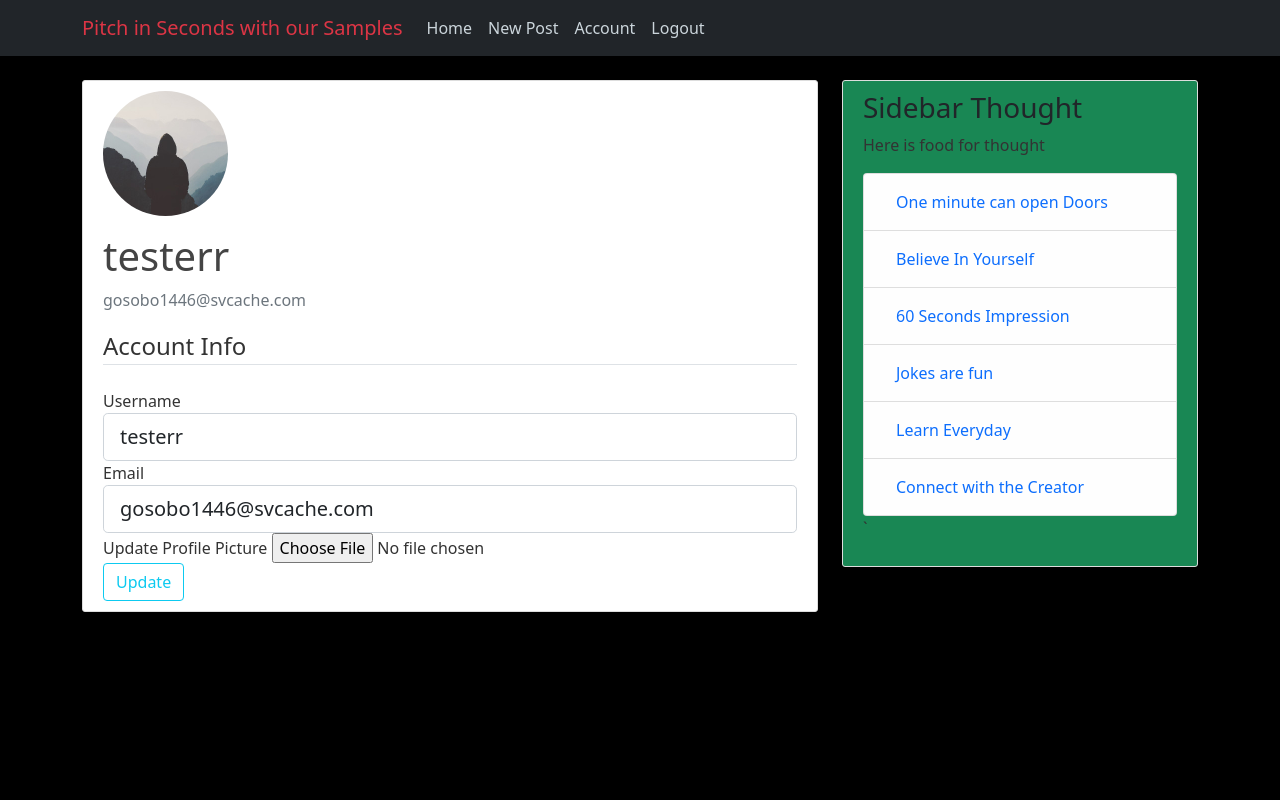
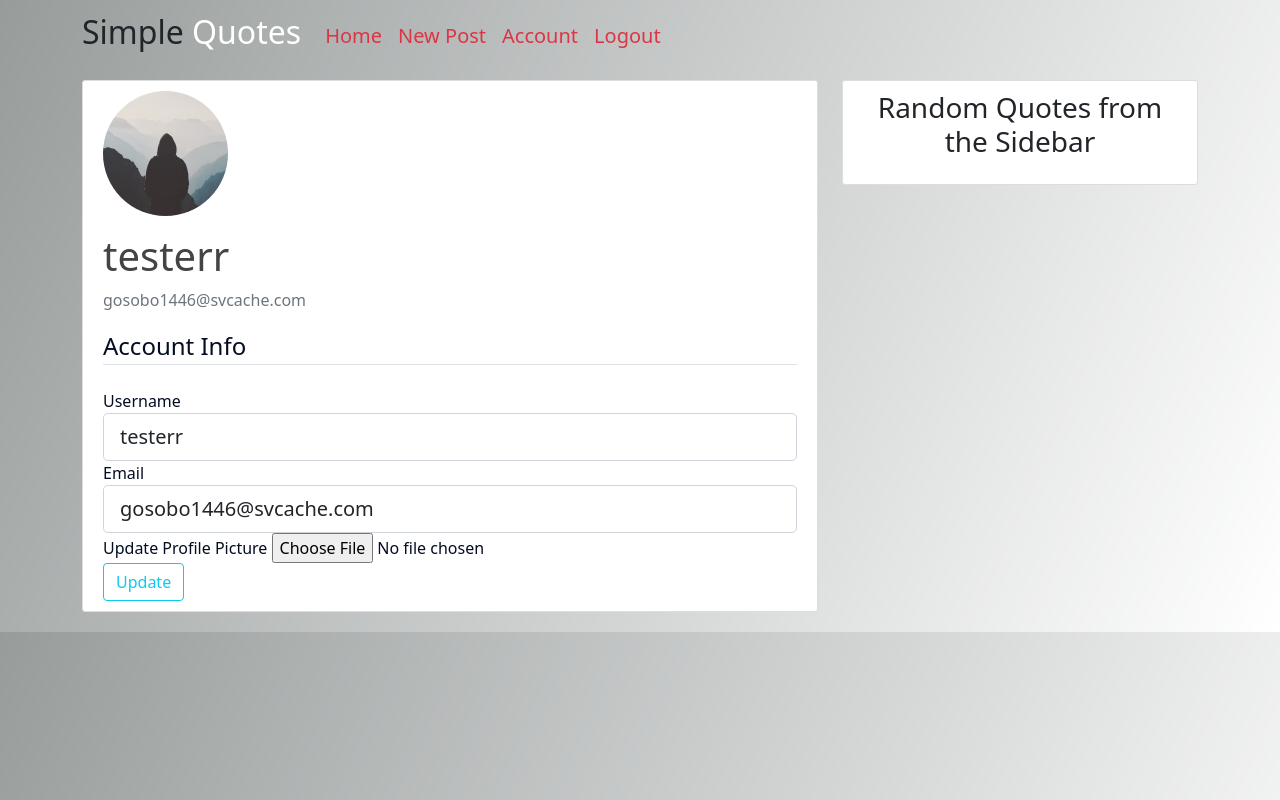
Before and after one commit to Aaron-Ekal/Blog, a Flask app: page /account in a window 1280 px wide. Run offline with Flask 2, Linux system fonts and the light colour scheme; a user stored in the database is signed in; some libraries are stand-ins or nearby versions.

Commit message:
Deployed a working Blog

```diff
--- a/app/static/main.css
+++ b/app/static/main.css
@@ -1,6 +1,10 @@
 body {
-  background: black;
-  color: #333333;
+  background: linear-gradient(
+    113.86deg,
+    rgba(49, 59, 57, 0.5) 0%,
+    rgba(255, 1, 169, 0) 100%
+  );
+  color: #040d21;
   margin-top: 5rem;
 }
 
--- a/app/templates/home.html
+++ b/app/templates/home.html
@@ -1,5 +1,9 @@
 {% extends "layout.html" %}
 {% block content %}
+<div class="container">
+  {{ data.author }}
+  {{ data.quote }}
+</div>
     {% for post in posts.items %}
         <article class="media content-section">
           <img class="rounded-circle article-img" src="{{ url_for('static', filename='profile_pics/' + post.author.image_file) }}">
--- a/app/templates/layout.html
+++ b/app/templates/layout.html
@@ -19,25 +19,25 @@
   </head>
   <body>
     <header class="site-header">
-  <nav class="navbar navbar-expand-md navbar-dark bg-dark fixed-top">
+  <nav class="navbar navbar-expand-md navbar-dark bg-transparent fixed-top">
     <div class="container">
-      <a class="navbar-brand mr-4" href="/"><span class="span text-danger">Pitch in Seconds with our Samples</span> </a>
+      <a class="navbar-brand mr-4" href="/"><h2 class="txt text-dark">Simple <span class="span text-white">Quotes</span></h2> </a>
       <button class="navbar-toggler" type="button" data-toggle="collapse" data-target="#navbarToggle" aria-controls="navbarToggle" aria-expanded="false" aria-label="Toggle navigation">
         <span class="navbar-toggler-icon"></span>
       </button>
-      <div class="collapse navbar-collapse" id="navbarToggle">
+      <div class="collapse navbar-collapse ms-auto fs-5" id="navbarToggle">
         <div class="navbar-nav mr-auto">
-          <a class="nav-item nav-link" href="{{ url_for('main.home')}}">Home</a>
+          <a class="nav-item nav-link text-danger " href="{{ url_for('main.home')}}">Home</a>
         </div>
         <!-- Navbar Right Side -->
         <div class="navbar-nav">
           {% if current_user.is_authenticated %}
-          <a class="nav-item nav-link" href="{{ url_for('posts.new_post')}}">New Post</a>
-          <a class="nav-item nav-link" href="{{ url_for('users.account')}}">Account</a>
-          <a class="nav-item nav-link" href="{{ url_for('users.logout')}}">Logout</a>
+          <a class="nav-item nav-link text-danger" href="{{ url_for('posts.new_post')}}">New Post</a>
+          <a class="nav-item nav-link text-danger" href="{{ url_for('users.account')}}">Account</a>
+          <a class="nav-item nav-link text-danger" href="{{ url_for('users.logout')}}">Logout</a>
           {% else %}
-          <a class="nav-item nav-link" href="{{ url_for('users.login')}}">Login</a>
-          <a class="nav-item nav-link" href="{{ url_for('users.register')}}">Register</a>
+          <a class="nav-item nav-link text-danger" href="{{ url_for('users.login')}}">Login</a>
+          <a class="nav-item nav-link text-danger" href="{{ url_for('users.register')}}">Register</a>
           {% endif %}
         </div>
       </div>
@@ -60,17 +60,16 @@
       {% block content %}{% endblock %}
     </div>
     <div class="col-md-4">
-      <div class="content-section bg-success">
-        <h3 class="sidebar text-dark">Sidebar Thought</h3>
-        <p class='text-muted-light'>Here is food for thought
-          <ul class="list-group">
+      <div class="content-section bg-steel">
+        <h3 class="sidebar text-dark text-center">Random Quotes from the Sidebar</h3>
+          <!-- <ul class="list-group">
             <li class="list-group-item list-group-item-light bg-"><a class="nav-item nav-link" href="{{ url_for('users.register')}}">One minute can open Doors</a></li>
             <li class="list-group-item list-group-item-light"><a class="nav-item nav-link" href="{{ url_for('users.register')}}">Believe In Yourself</a></li>
             <li class="list-group-item list-group-item-light"><a class="nav-item nav-link" href="{{ url_for('users.register')}}">60 Seconds Impression</a></li>
             <li class="list-group-item list-group-item-light"><a class="nav-item nav-link" href="{{ url_for('users.register')}}">Jokes are fun</a></li>
             <li class="list-group-item list-group-item-light"><a class="nav-item nav-link" href="{{ url_for('users.register')}}">Learn Everyday</a></li>
             <li class="list-group-item list-group-item-light"><a class="nav-item nav-link" href="/login">Connect with the Creator</a></li>
-          </ul>`
+          </ul>` -->
         </p>
       </div>
     </div>
```
Also changed, not shown: app/main/routes.py (+6 -2 lines), app/posts/routes.py (+0 -50 lines), app/site.db.
